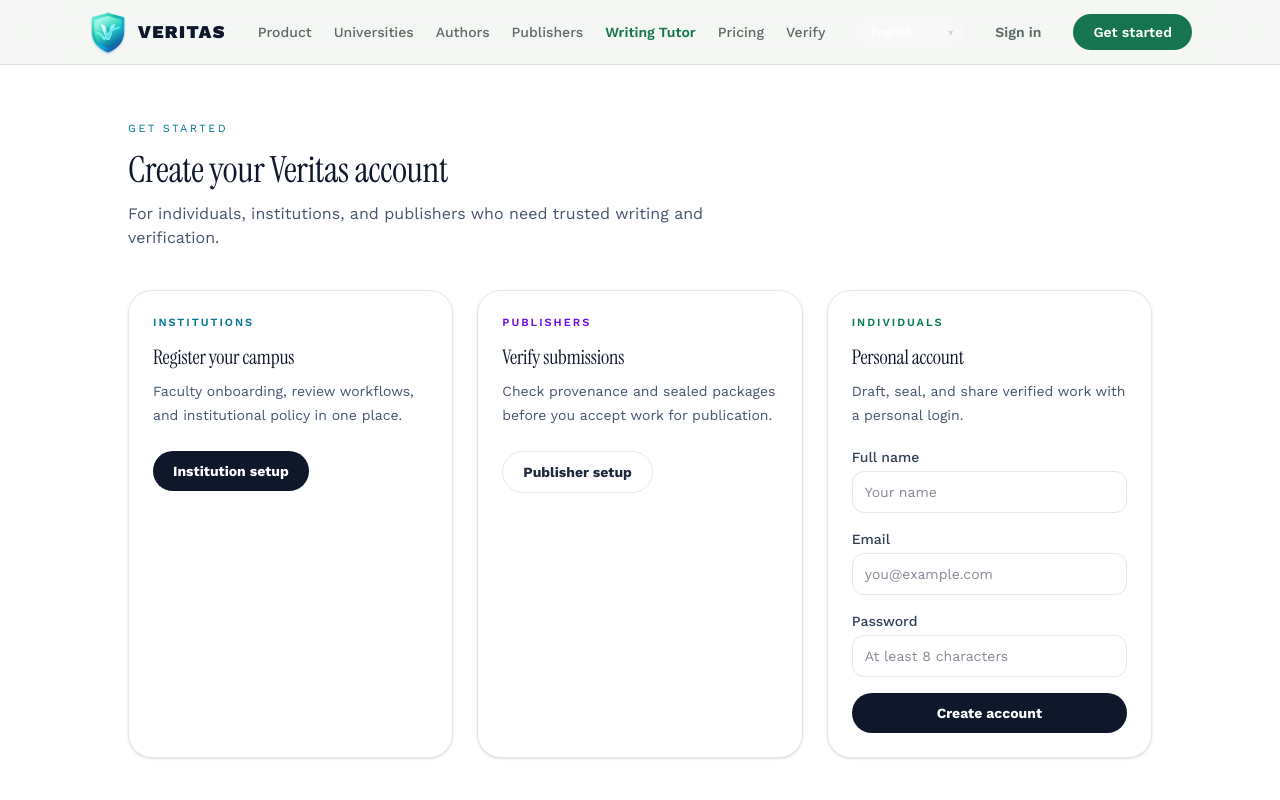
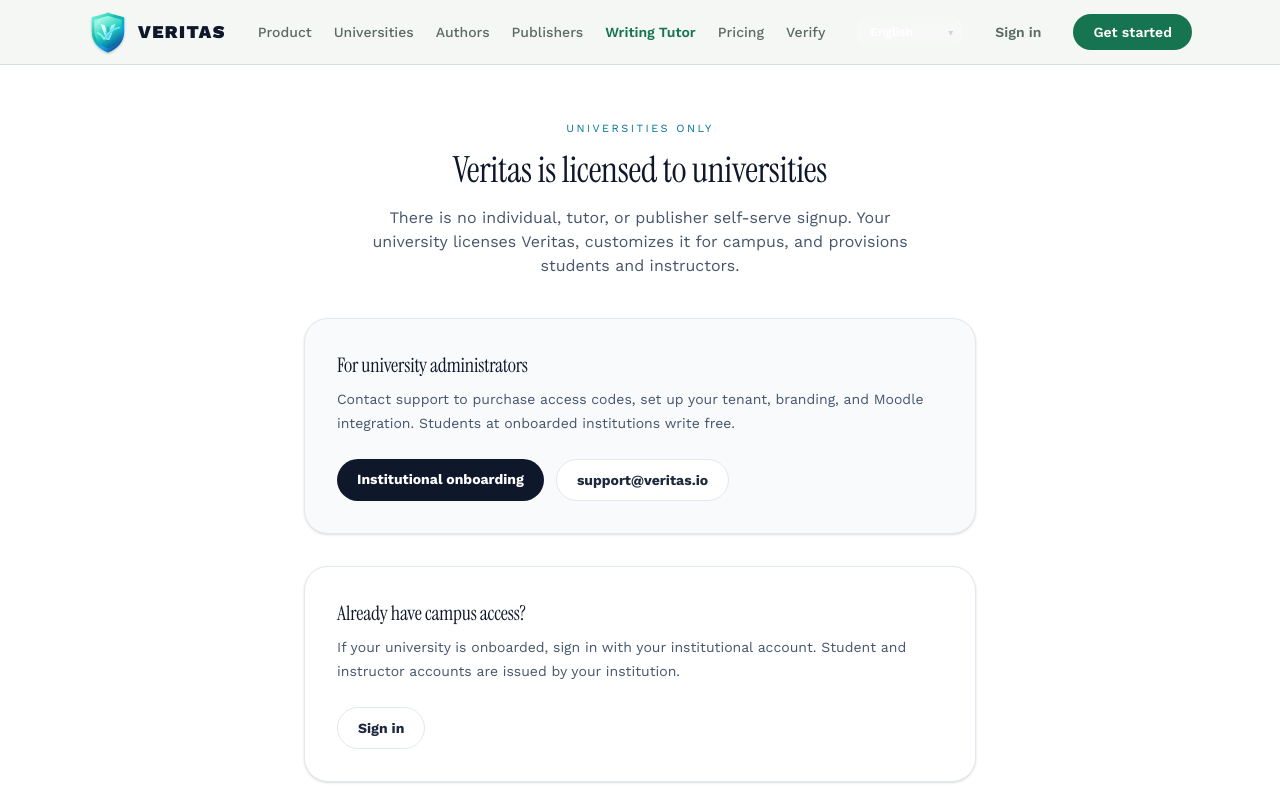
Before and after one commit to heidif24/veritas, a Next.js app: page /register in a window 1280 px wide. Shown: the top 800 px of the page. Built offline with nearby package versions, Linux system fonts and the light colour scheme.

Commit message:
University-only UI: pricing, register, nav, footer, role shell, i18n

```diff
--- a/app/api/auth/register/route.ts
+++ b/app/api/auth/register/route.ts
@@ -23,10 +23,9 @@ export async function POST(request: Request) {
   const name = sanitizePlainText(String(body.name ?? ""), 120);
   const email = sanitizePlainText(String(body.email ?? "").toLowerCase(), 254);
   const password = String(body.password ?? "");
-  let role = String(body.role ?? "STUDENT").toUpperCase();
 
-  if (role === "ADMIN") role = "STUDENT";
-  if (!["INSTRUCTOR", "STUDENT", "PUBLISHER"].includes(role)) role = "STUDENT";
+  // University-only: open registration creates STUDENT accounts only.
+  // Instructors and admins are provisioned by the institution after licensing.
 
   if (!name || !email || !password) {
     return withSecurityHeaders(
@@ -55,7 +54,7 @@ export async function POST(request: Request) {
     name,
     email,
     passwordHash: await bcrypt.hash(password, 12),
-    role: role as "INSTRUCTOR" | "STUDENT" | "PUBLISHER",
+    role: "STUDENT",
   });
 
   return withSecurityHeaders(
--- a/app/components/public-chrome.tsx
+++ b/app/components/public-chrome.tsx
@@ -9,11 +9,8 @@ import { SiteHeader } from "./site-header";
 const WORKSPACE_PREFIXES = [
   "/app",
   "/student",
-  "/tutor",
   "/instructor",
   "/admin",
-  "/publisher",
-  "/individual",
 ];
 
 export function PublicChrome({ children }: { children: ReactNode }) {
@@ -27,7 +24,6 @@ export function PublicChrome({ children }: { children: ReactNode }) {
     return <div className="min-h-screen w-full">{children}</div>;
   }
 
-  // Homepage: preserve original dark shell — header/footer as before
   if (isHome) {
     return (
       <div className="home-root min-h-screen">
@@ -38,7 +34,6 @@ export function PublicChrome({ children }: { children: ReactNode }) {
     );
   }
 
-  // Other public pages (login, register, pricing, verify, etc.)
   return (
     <div className="min-h-screen bg-[var(--paper)] text-[var(--ink)]">
       <SiteHeader />
--- a/app/register/page.tsx
+++ b/app/register/page.tsx
@@ -1,158 +1,61 @@
 "use client";
 
 import Link from "next/link";
-import { FormEvent, useState } from "react";
-import { useRouter } from "next/navigation";
 
 export default function RegisterPage() {
-  const router = useRouter();
-  const [error, setError] = useState("");
-  const [loading, setLoading] = useState(false);
-  const [submitted, setSubmitted] = useState(false);
-  const [email, setEmail] = useState("");
-
-  async function handleSubmit(event: FormEvent<HTMLFormElement>) {
-    event.preventDefault();
-    const formData = new FormData(event.currentTarget);
-    const payload = {
-      name: String(formData.get("name") ?? "").trim(),
-      email: String(formData.get("email") ?? "").trim(),
-      password: String(formData.get("password") ?? ""),
-      role: "STUDENT",
-    };
-
-    if (!payload.name || !payload.email || !payload.password) {
-      setError("Name, email, and password are required.");
-      return;
-    }
-
-    setLoading(true);
-    setError("");
-
-    const response = await fetch("/api/auth/register", {
-      method: "POST",
-      headers: { "Content-Type": "application/json" },
-      body: JSON.stringify(payload),
-    });
-
-    const result = await response.json();
-    setLoading(false);
-
-    if (!response.ok) {
-      setError(result.error || "Registration failed.");
-      return;
-    }
-
-    setSubmitted(true);
-    setEmail(payload.email);
-    setTimeout(() => router.push("/login"), 1200);
-  }
-
   return (
     <main className="min-h-screen bg-white px-4 py-14 text-slate-900 md:px-8">
-      <div className="mx-auto max-w-5xl">
-        <div className="mb-10 text-center md:text-left">
-          <p className="text-[11px] uppercase tracking-[0.22em] text-cyan-700">Get started</p>
-          <h1 className="mt-3 text-3xl font-black text-slate-900 md:text-4xl">Create your Veritas account</h1>
-          <p className="mt-3 max-w-xl text-slate-600">
-            For individuals, institutions, and publishers who need trusted writing and verification.
+      <div className="mx-auto max-w-2xl text-center">
+        <p className="text-[11px] uppercase tracking-[0.22em] text-cyan-700">Universities only</p>
+        <h1 className="mt-3 text-3xl font-black text-slate-900 md:text-4xl">
+          Veritas is licensed to universities
+        </h1>
+        <p className="mx-auto mt-4 max-w-xl text-slate-600">
+          There is no individual, tutor, or publisher self-serve signup. Your university licenses
+          Veritas, customizes it for campus, and provisions students and instructors.
+        </p>
+
+        <div className="mt-10 rounded-[24px] border border-slate-200 bg-slate-50 p-8 text-left shadow-sm">
+          <h2 className="text-xl font-bold text-slate-900">For university administrators</h2>
+          <p className="mt-2 text-sm leading-6 text-slate-600">
+            Contact support to purchase access codes, set up your tenant, branding, and Moodle
+            integration. Students at onboarded institutions write free.
           </p>
-        </div>
-
-        <div className="grid gap-6 lg:grid-cols-3">
-          <div className="rounded-[24px] border border-slate-200 bg-white p-6 shadow-sm">
-            <p className="text-[11px] font-semibold uppercase tracking-[0.18em] text-cyan-700">Institutions</p>
-            <h2 className="mt-3 text-xl font-bold text-slate-900">Register your campus</h2>
-            <p className="mt-2 text-sm leading-6 text-slate-600">
-              Faculty onboarding, review workflows, and institutional policy in one place.
-            </p>
+          <div className="mt-6 flex flex-wrap gap-3">
             <Link
-              href="/onboarding"
-              className="mt-6 inline-flex rounded-full bg-slate-900 px-5 py-2.5 text-sm font-bold text-white transition hover:bg-slate-800"
+              href="/onboarding?intent=institution"
+              className="inline-flex rounded-full bg-slate-900 px-5 py-2.5 text-sm font-bold text-white transition hover:bg-slate-800"
             >
-              Institution setup
+              Institutional onboarding
             </Link>
-          </div>
-
-          <div className="rounded-[24px] border border-slate-200 bg-white p-6 shadow-sm">
-            <p className="text-[11px] font-semibold uppercase tracking-[0.18em] text-violet-700">Publishers</p>
-            <h2 className="mt-3 text-xl font-bold text-slate-900">Verify submissions</h2>
-            <p className="mt-2 text-sm leading-6 text-slate-600">
-              Check provenance and sealed packages before you accept work for publication.
-            </p>
-            <Link
-              href="/onboarding"
-              className="mt-6 inline-flex rounded-full border border-slate-200 bg-white px-5 py-2.5 text-sm font-bold text-slate-800 transition hover:bg-slate-50"
+            <a
+              href="mailto:support@veritas.io"
+              className="inline-flex rounded-full border border-slate-200 bg-white px-5 py-2.5 text-sm font-bold text-slate-800 transition hover:bg-slate-50"
             >
-              Publisher setup
-            </Link>
-          </div>
-
-          <div className="rounded-[24px] border border-slate-200 bg-white p-6 shadow-sm lg:col-span-1">
-            <p className="text-[11px] font-semibold uppercase tracking-[0.18em] text-emerald-700">Individuals</p>
-            <h2 className="mt-3 text-xl font-bold text-slate-900">Personal account</h2>
-            <p className="mt-2 text-sm leading-6 text-slate-600">
-              Draft, seal, and share verified work with a personal login.
-            </p>
-
-            <form onSubmit={handleSubmit} className="mt-5 space-y-4">
-              <div>
-                <label className="mb-1 block text-sm font-medium text-slate-700">Full name</label>
-                <input
-                  type="text"
-                  name="name"
-                  required
-                  placeholder="Your name"
-                  className="w-full rounded-xl border border-slate-200 px-3 py-2.5 text-sm text-slate-900 outline-none focus:border-cyan-400 focus:ring-2 focus:ring-cyan-100"
-                />
-              </div>
-              <div>
-                <label className="mb-1 block text-sm font-medium text-slate-700">Email</label>
-                <input
-                  type="email"
-                  name="email"
-                  required
-                  placeholder="you@example.com"
-                  className="w-full rounded-xl border border-slate-200 px-3 py-2.5 text-sm text-slate-900 outline-none focus:border-cyan-400 focus:ring-2 focus:ring-cyan-100"
-                />
-              </div>
-              <div>
-                <label className="mb-1 block text-sm font-medium text-slate-700">Password</label>
-                <input
-                  type="password"
-                  name="password"
-                  minLength={8}
-                  required
-                  placeholder="At least 8 characters"
-                  className="w-full rounded-xl border border-slate-200 px-3 py-2.5 text-sm text-slate-900 outline-none focus:border-cyan-400 focus:ring-2 focus:ring-cyan-100"
-                />
-              </div>
-
-              {error ? (
-                <div className="rounded-lg border border-red-200 bg-red-50 px-3 py-2 text-sm text-red-700">{error}</div>
-              ) : null}
-              {submitted ? (
-                <div className="rounded-lg border border-emerald-200 bg-emerald-50 px-3 py-2 text-sm text-emerald-800">
-                  Account created for {email}. Redirecting to sign in...
-                </div>
-              ) : null}
-
-              <button
-                type="submit"
-                disabled={loading}
-                className="w-full rounded-full bg-slate-900 px-5 py-2.5 text-sm font-bold text-white transition hover:bg-slate-800 disabled:opacity-60"
-              >
-                {loading ? "Creating account..." : "Create account"}
-              </button>
-            </form>
+              support@veritas.io
+            </a>
           </div>
         </div>
 
-        <p className="mt-10 text-center text-sm text-slate-600">
-          Already have an account?{" "}
-          <Link href="/login" className="font-semibold text-cyan-700 hover:text-cyan-800">
+        <div className="mt-8 rounded-[24px] border border-slate-200 bg-white p-8 text-left shadow-sm">
+          <h2 className="text-xl font-bold text-slate-900">Already have campus access?</h2>
+          <p className="mt-2 text-sm leading-6 text-slate-600">
+            If your university is onboarded, sign in with your institutional account. Student and
+            instructor accounts are issued by your institution.
+          </p>
+          <Link
+            href="/login"
+            className="mt-6 inline-flex rounded-full border border-slate-200 bg-white px-5 py-2.5 text-sm font-bold text-slate-800 transition hover:bg-slate-50"
+          >
             Sign in
           </Link>
+        </div>
+
+        <p className="mt-10 text-sm text-slate-600">
+          Questions?{" "}
+          <a href="mailto:support@veritas.io" className="font-semibold text-cyan-700 hover:text-cyan-800">
+            Contact support
+          </a>
         </p>
       </div>
     </main>
```
